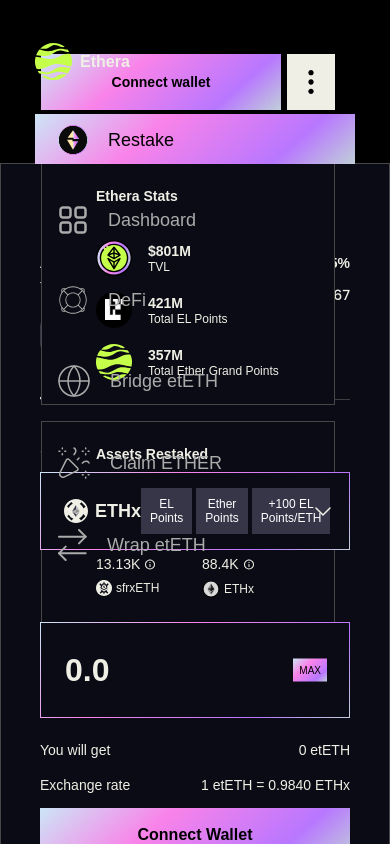
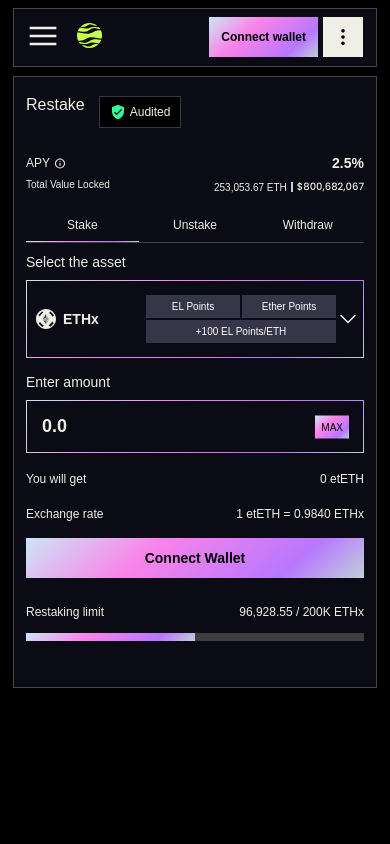
Before and after one commit to Mavlon4658/ethera, a React (Create React App) app: page /dashboard/restake in a window 390 px wide. Shown: the top 844 px of the page. Built offline with nearby package versions, Linux system fonts and the light colour scheme; a web font is replaced by a local one.

Commit message:
restake page mobile is ready

```diff
--- a/src/assets/images/index.js
+++ b/src/assets/images/index.js
@@ -56,6 +56,7 @@
 import recommendIcon3 from './recommend_icon_3.svg'
 import aboutIcon1 from './about_icon_1.svg'
 import aboutIcon2 from './about_icon_2.svg'
+import bars from './bars.svg'
 
 const IMG = {
     logo: logo,
@@ -130,6 +131,7 @@
     recommendIcon3,
     aboutIcon1,
     aboutIcon2,
+    bars,
 };
 
 
--- a/src/assets/scss/style.scss
+++ b/src/assets/scss/style.scss
@@ -1226,12 +1226,24 @@
         max-width: 648px;
         margin: 0 auto;
         padding: 163px 0 138px;
+
+        @include media(1250) {
+            padding: 76px 0 23px;
+        }
+
+        @include media(674) {
+            max-width: calc(100% - 26px);
+        }
     }
 
     &_card {
         border: 1px solid #474747;
         background: $color-bg;
         padding: 35px 39px 64px;
+
+        @include media(768) {
+            padding: 19px 12px 46px;
+        }
     }
 }
 // Dashboard
@@ -1250,6 +1262,15 @@
     flex-direction: column;
     gap: 30px;
 
+    @include media(1500) {
+        width: 300px;
+        padding: 32px;
+    }
+
+    @include media(1250) {
+        display: none;
+    }
+
     &__logo {
         display: flex;
         align-items: center;
@@ -1303,6 +1324,15 @@
     border-left: 1px solid rgba(155, 255, 255, .3);
     padding: 54px 55px 50px 50px;
 
+    @include media(1500) {
+        width: 300px;
+        padding: 20px;
+    }
+
+    @include media(1250) {
+        display: none;
+    }
+
     &__head {
         display: flex;
         align-items: stretch;
@@ -1341,6 +1371,14 @@
         background: $color-bg;
         padding: 25px 36px 44px;
 
+        @include media(1500) {
+            width: 259px;
+            left: 20px;
+            top: 129px;
+            min-height: 598px;
+            padding: 25px 20px;
+        }
+
         &:not(.active) {
             display: none;
         }
@@ -1458,6 +1496,69 @@
     }
 }
 // Nav right end
+
+// Nav sm
+.nav_sm {
+    position: fixed;
+    top: 8px;
+    left: 0;
+    width: 100%;
+    display: none;
+
+    @include media(1250) {
+        display: block;
+    }
+
+    .dashboard__container {
+        padding: 8px 13px 9px;
+        border: 1px solid $color-stroke;
+        background: $color-bg;
+        display: flex;
+        align-items: center;
+        justify-content: space-between;
+    }
+
+    &__left {
+        display: flex;
+        align-items: center;
+        gap: 18px;
+
+        .logo {
+            img {
+                width: 25px;
+            }
+        }
+    }
+
+    &__right {
+        display: flex;
+        align-items: center;
+        gap: 5px;
+
+        button {
+            height: 40px;
+            display: flex;
+            align-items: center;
+            justify-content: center;
+        }
+
+        .btn_gradient {
+            padding: 0px 12px;
+            font-size: 12px;
+            font-weight: 600;
+        }
+
+        .btn_light {
+            width: 40px;
+            padding: 0;
+
+            img {
+                width: 16px;
+            }
+        }
+    }
+}
+// Nav sm end
 
 // Connect wallet
 .connect_wallet {
@@ -1595,10 +1696,19 @@
 .d {
     &-h1 {
         font-size: 32px;
+
+        @include media(768) {
+            font-size: 16px;
+            font-weight: 400;
+        }
     }
 
     &-p4 {
         font-size: 14px;
+
+        @include media(768) {
+            font-size: 10px;
+        }
     }
 
     &-p5 {
@@ -1627,6 +1737,12 @@
         align-items: center;
         gap: 19px;
         margin-bottom: 19px;
+
+        @include media(768) {
+            gap: 14px;
+            align-items: flex-start;
+            margin-bottom: 27px;
+        }
 
         button {
             padding: 7px 10px;
@@ -1647,6 +1763,10 @@
         gap: 8px;
         margin-bottom: 14px;
 
+        @include media(768) {
+            margin-bottom: 15px;
+        }
+
         li {
             display: flex;
             width: 100%;
@@ -1655,6 +1775,10 @@
             &:nth-child(1) {
                 .value {
                     font-weight: 600;
+
+                    @include media(768) {
+                        font-size: 14px;
+                    }
                 }
             }
         }
@@ -1663,6 +1787,10 @@
             display: flex;
             align-items: center;
             gap: 5px;
+
+            @include media(768) {
+                font-size: 12px;
+            }
         }
 
         .value {
@@ -1671,6 +1799,10 @@
             align-items: center;
             gap: 6px;
 
+            @include media(768) {
+                gap: 4px;
+            }
+
             .line {
                 width: 2px;
                 height: 10px;
@@ -1685,6 +1817,10 @@
 
         .alert-grey {
             border-radius: 7px;
+
+            @include media(768) {
+                display: none;
+            }
         }
     }
 
@@ -1700,6 +1836,12 @@
                 font-size: 16px;
                 font-weight: 500;
                 position: relative;
+
+                @include media(768) {
+                    font-size: 12px;
+                    width: 100%;
+                    padding: 0 0 10px 0;
+                }
 
                 &.active {
                     &::before {
@@ -1710,6 +1852,10 @@
                         width: 100%;
                         height: 2px;
                         background: $color-gradient-nt;
+
+                        @include media(768) {
+                            height: 1px;
+                        }
                     }
                 }
             }
@@ -1719,14 +1865,30 @@
     &__form {
         padding-top: 40px;
 
+        @include media(768) {
+            padding-top: 10px;
+        }
+
         label {
             margin-bottom: 15px;
+
+            @include media(768) {
+                font-size: 14px;
+                margin-bottom: 10px;
+            }
         }
 
         .select {
             border: 1px solid $color-stroke;
             padding: 9px 9px 18px;
             margin-bottom: 40px;
+
+            @include media(768) {
+                padding: 15px  13px;
+                width: calc(100% + 24px);
+                margin-left: -12px;
+                margin-bottom: 15px;
+            }
 
             &_open {
                 display: none;
@@ -1747,6 +1909,12 @@
                     width: 24px;
                     align-items: center;
                     justify-content: center;
+
+                    @include media(768) {
+                        height: auto;
+                        width: auto;
+                        right: 8px;
+                    }
                 }
             }
 
@@ -1764,6 +1932,16 @@
                     font-size: 18px;
                     color: $color-white;
 
+                    @include media(768) {
+                        width: 110px;
+                        flex-shrink: 0;
+                        font-size: 14px;
+
+                        img {
+                            width: 20px;
+                        }
+                    }
+
                     img.active {
                         display: none;
                     }
@@ -1774,6 +1952,22 @@
                     display: flex;
                     align-items: center;
                     gap: 4px;
+
+                    @include media(768) {
+                        width: calc(100% - 110px);
+                        flex-wrap: wrap;
+                        gap: 2px;
+
+                        span {
+                            width: calc(50% - 1px);
+                            font-size: 10px;
+                            padding: 6px 2px;
+
+                            &:nth-child(3) {
+                                width: 100%;
+                            }
+                        }
+                    }
                 }
 
                 &.active {
@@ -1802,14 +1996,24 @@
                 margin-top: 13px;
                 border-top: 1px solid $color-stroke;
 
+                @include media(768) {
+                    padding-top: 12px;
+                }
+
                 span {
                     color: #ABABAB;
                     font-size: 18px;
+
+                    @include media(768) {
+                        font-size: 12px;
+                        font-weight: 300;
+                    }
                 }
 
                 .btn_light {
                     padding: 6px 7px;
                     font-size: 10px;
+                    letter-spacing: 3%;
                 }
             }
 
@@ -1818,6 +2022,12 @@
                 position: relative;
                 border: 0;
                 z-index: 1;
+
+                @include media(768) {
+                    width: 100%;
+                    margin-left: 0;
+                    padding: 15px 28px 15px 10px;
+                }
 
                 &::before {
                     content: "";
@@ -1877,6 +2087,10 @@
         .form_control {
             label {
                 margin-bottom: 15px;
+
+                @include media(768) {
+                    margin-bottom: 10px;
+                }
             }
 
             .input {
@@ -1885,6 +2099,10 @@
                 z-index: 1;
                 height: 96px;
                 width: 100%;
+
+                @include media(768) {
+                    height: 53px;
+                }
 
                 input {
                     position: absolute;
@@ -1898,6 +2116,11 @@
                     color: $color-white;
                     padding: 0 24px;
 
+                    @include media(768) {
+                        font-size: 18px;
+                        padding: 0 15px;
+                    }
+
                     &::placeholder {
                         color: $color-white;
                     }
@@ -1911,6 +2134,10 @@
                     top: 50%;
                     right: 23px;
                     transform: translateY(-50%);
+
+                    @include media(768) {
+                        right: 15px;
+                    }
                 }
             }
         }
@@ -1921,10 +2148,19 @@
             gap: 19px;
             margin: 24px 0 15px;
 
+            @include media(768) {
+                margin: 19px 0 17px;
+                gap: 21px;
+            }
+
             li {
                 display: flex;
                 align-items: center;
                 justify-content: space-between;
+
+                p {
+                    font-size: 12px;
+                }
             }
         }
 
@@ -1933,6 +2169,11 @@
             font-size: 16px;
             font-weight: 600;
             padding: 18px 0;
+
+            @include media(768) {
+                padding: 12px 0;
+                font-size: 14px;
+            }
         }
 
         .progress {
@@ -1955,6 +2196,14 @@
                 align-items: center;
                 justify-content: space-between;
                 margin: 50px 0 13px;
+
+                @include media(768) {
+                    margin: 27px 0 14px;
+
+                    p {
+                        font-size: 12px;
+                    }
+                }
             }
         }
     }
--- a/src/pages/dashboard/Layout.jsx
+++ b/src/pages/dashboard/Layout.jsx
@@ -24,6 +24,25 @@
 
     return (
         <div className="dashboard">
+            <div className="nav_sm">
+                <div className="dashboard__container">
+                    <div className="nav_sm__left">
+                        <button className="bars">
+                            <img src={IMG.bars} alt="" />
+                        </button>
+                        <Link to={'/'} className="logo">
+                            <img src={IMG.logo} alt="" />
+                        </Link>
+                    </div>
+                    <div className="nav_sm__right">
+                        <button className="btn_gradient" onClick={() => {setConnectWallet(true)}}>Connect wallet</button>
+                        <button className="btn_light" onClick={() => {setActiveMoreLink(!activeMoreLink)}}>
+                            <img src={IMG.moreIcon} alt="" />
+                        </button>
+                    </div>
+                </div>
+            </div>
+
             <ul className="nav_left">
                 <li>
                     <Link to={'/'} className="nav_left__logo">
--- a/src/pages/dashboard/Restake.jsx
+++ b/src/pages/dashboard/Restake.jsx
@@ -78,7 +78,7 @@
                                     <span className="select_item__left">
                                         <img src={IMG.selectIcon2} alt="" />
                                         <img src={IMG.selectIcon2Active} className="active" alt="" />
-                                        ETHx
+                                        ETH
                                     </span>
                                     <span className="select_item__right">
                                         <span className="alert-grey">EL Points</span>
@@ -90,7 +90,7 @@
                                     <span className="select_item__left">
                                         <img src={IMG.selectIcon3} alt="" />
                                         <img src={IMG.selectIcon3Active} className="active" alt="" />
-                                        ETHx
+                                        stETH
                                     </span>
                                     <span className="select_item__right">
                                         <span className="alert-grey">EL Points</span>
@@ -102,7 +102,7 @@
                                     <span className="select_item__left">
                                         <img src={IMG.selectIcon4} alt="" />
                                         <img src={IMG.selectIcon4Active} className="active" alt="" />
-                                        ETHx
+                                        sfrxETH
                                     </span>
                                     <span className="select_item__right">
                                         <span className="alert-grey">EL Points</span>
```
Also changed, not shown: src/assets/images/bars.svg (added), 1 other file (tests, documents, lock files or other folders).
